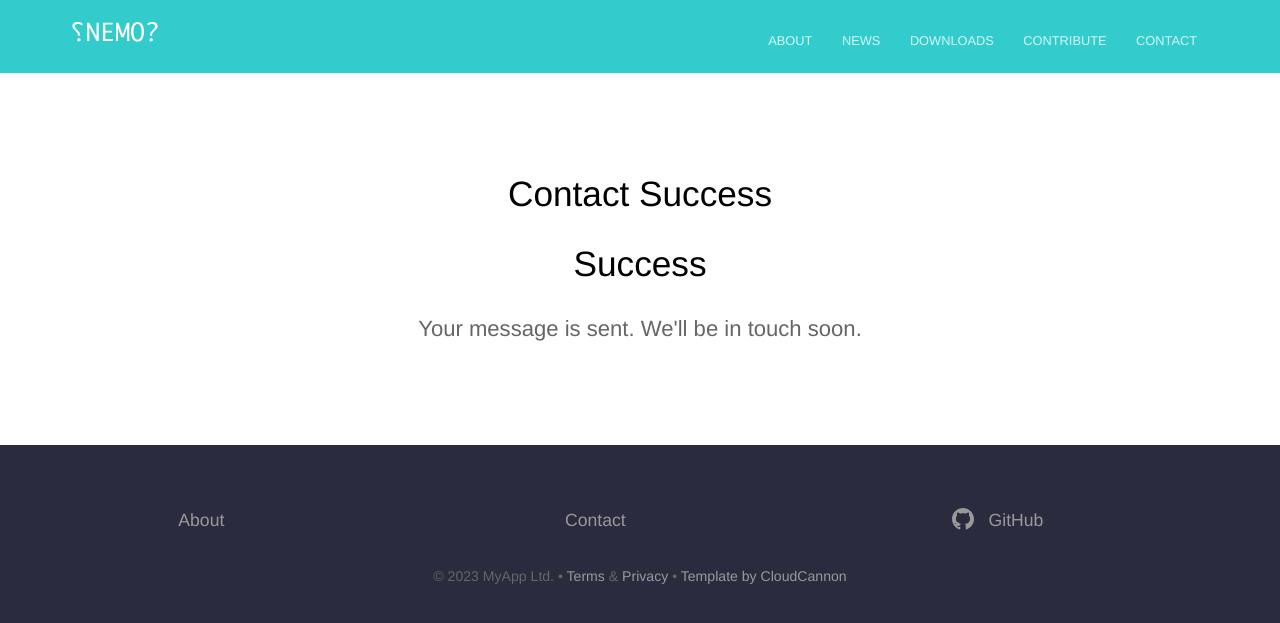
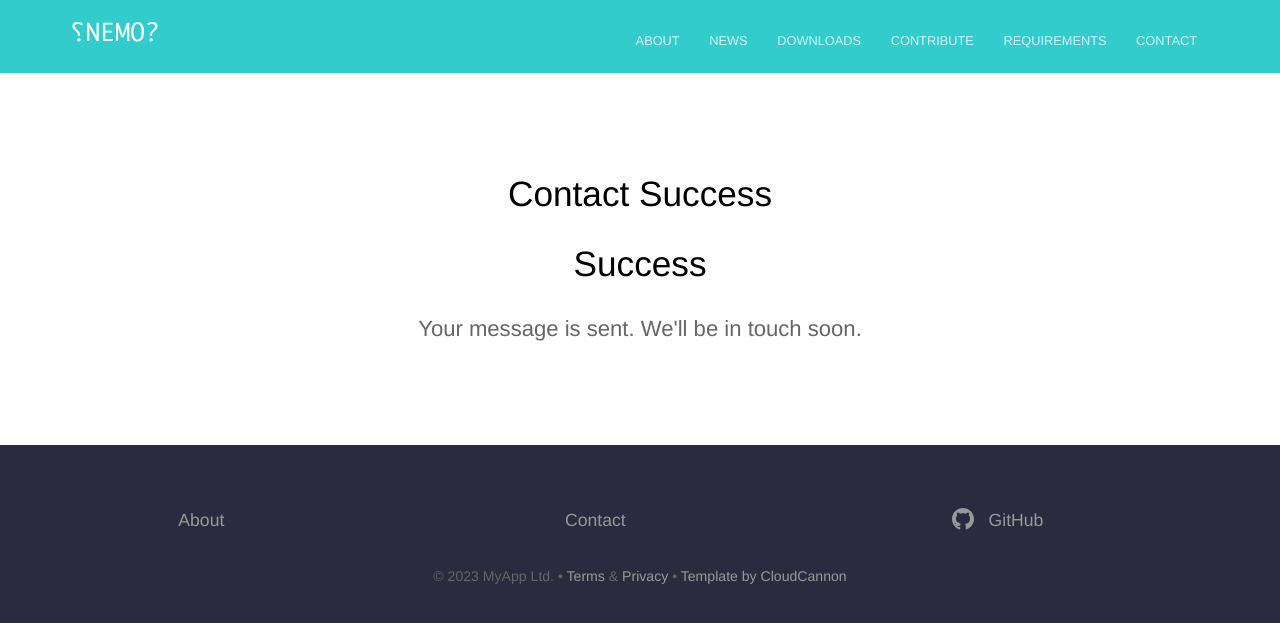
Before and after one commit to TheNEMOproject/TheNEMOproject.github.io, a Jekyll site: the page built from contact-success.html, in a window 1280 px wide. Shown: the top 623 px of the page. Built offline with Jekyll 4.4.1, drawn with Linux system fonts in a browser that asks for light colours.

Commit message:
Update navigation.yml

```diff
--- a/_data/navigation.yml
+++ b/_data/navigation.yml
@@ -14,6 +14,10 @@
   link: /contribute/
   new_window: false
   highlight: false
+- name: Requirements
+  link: /requirements/
+  new_window: false
+  highlight: false
 - name: Contact
   link: /contact/
   new_window: false
```
